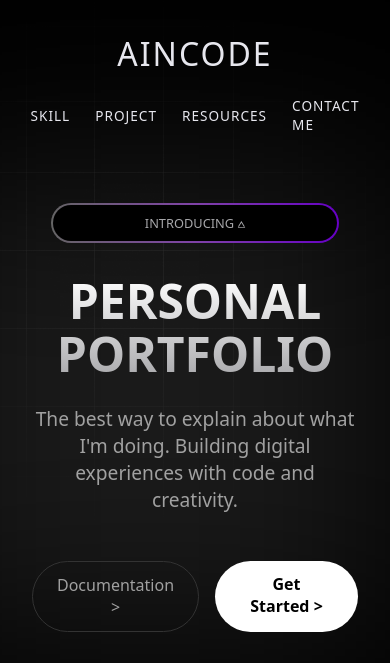
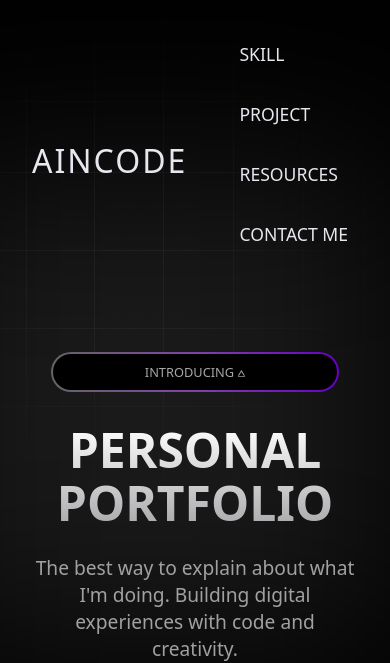
Before and after one commit to Ainpersonal/Portofolio-Website-Diri, a plain HTML site: page index.html in a window 390 px wide. Shown: the top 663 px of the page. Drawn offline with nearby package versions, Linux system fonts and the light colour scheme.

Commit message:
Update style.css

```diff
--- a/style.css
+++ b/style.css
@@ -1,5 +1,3 @@
-/* === START OF STYLE.CSS === */
-
 * {
     margin: 0;
     padding: 0;
@@ -14,8 +12,6 @@ body {
     min-height: 100vh;
     overflow-x: hidden;
 }
-
-/* Background Effects */
 .image-gradient {
     position: fixed;
     top: 0; right: 0;
@@ -37,7 +33,7 @@ body {
     padding: 0 2rem;
 }
 
-/* === HEADER & NAVIGASI (FIXED) === */
+/* === HEADER & NAVIGASI === */
 header {
     display: flex;
     justify-content: space-between;
@@ -52,31 +48,23 @@ header h1 {
     font-size: 2rem;
     font-weight: 300;
     letter-spacing: 2px;
-    opacity: 1 !important;
-    visibility: visible !important;
 }
-
-/* KUNCI AGAR MENU MUNCUL DI DESKTOP */
 nav {
     display: flex;
     gap: 3rem;
-    opacity: 1 !important;          /* Paksa Muncul */
-    visibility: visible !important; /* Paksa Muncul */
-    transform: none !important;     /* Hapus efek gerak AOS yg bikin error */
+    opacity: 1 !important;
+    visibility: visible !important;
 }
 
 nav a {
     text-decoration: none;
     color: inherit;
-    font-size: 0.9rem; /* Ukuran standar desktop */
-    font-weight: 400;
-    letter-spacing: 1px;
+    font-size: 0.9rem;
     transition: all 0.3s;
     position: relative;
     opacity: 1 !important;
     visibility: visible !important;
 }
-
 nav a:hover { color: #fff; text-shadow: 0 0 10px rgba(127, 66, 167, 0.8); }
 
 .btn-signing {
@@ -86,8 +74,6 @@ nav a:hover { color: #fff; text-shadow: 0 0 10px rgba(127, 66, 167, 0.8); }
     transition: transform 0.2s;
 }
 .btn-signing:hover { transform: scale(1.05); background-color: #fff; }
-
-/* === MAIN HERO === */
 main {
     display: flex;
     flex-direction: row;
@@ -149,7 +135,7 @@ main {
     background: #7f42a7; color: white; box-shadow: 0 0 20px rgba(127, 66, 167, 0.5);
 }
 
-/* === SECTIONS STYLING === */
+/* === NEW SECTIONS STYLING === */
 .section-padding {
     padding: 6rem 0;
     border-top: 1px solid #1a1a1a;
@@ -165,7 +151,6 @@ main {
     color: transparent;
 }
 
-/* SKILLS GRID */
 .grid-container {
     display: grid;
     grid-template-columns: repeat(auto-fit, minmax(250px, 1fr));
@@ -192,7 +177,6 @@ main {
 .glass-card h3 { margin-bottom: 0.5rem; font-size: 1.2rem; }
 .glass-card p { font-size: 0.9rem; color: #888; }
 
-/* PROJECT GRID */
 .project-grid {
     display: grid;
     grid-template-columns: repeat(auto-fit, minmax(300px, 1fr));
@@ -231,8 +215,6 @@ main {
     transition: 0.3s;
 }
 .btn-small:hover { background: #7f42a7; }
-
-/* RESOURCES / ABOUT */
 .resource-flex {
     display: flex;
     justify-content: space-between;
@@ -248,6 +230,7 @@ main {
     border-left: 2px solid #333;
     padding-left: 2rem;
     margin-top: 2rem;
+    margin-left: 1.5rem;
 }
 
 .timeline-item {
@@ -339,35 +322,8 @@ footer {
     border-top: 1px solid #111;
     margin-top: 3rem;
 }
-
-/* === MOBILE RESPONSIVE (DIPERBAIKI) === */
+/* Tampilan HP */
 @media (max-width: 968px) {
-    /* 1. Header & Navigasi Rata Samping (Horizontal) */
-    header {
-        flex-wrap: wrap;
-        gap: 1rem;
-        justify-content: center; /* Logo di tengah jika layar sempit */
-    }
-
-    nav {
-        display: flex;
-        flex-direction: row; /* KUNCINYA: Paksa Horizontal */
-        gap: 15px;
-        width: 100%;
-        justify-content: center; /* Menu di tengah */
-        margin-bottom: 0;
-        align-items: center;
-    }
-
-    nav a {
-        padding: 5px;
-        font-size: 0.85rem; /* Ukuran pas di HP */
-    }
-
-    /* Sembunyikan tombol sign in di HP agar muat */
-    .btn-signing { display: none; }
-
-    /* 2. Layout Konten Utama */
     main {
         flex-direction: column;
         justify-content: flex-start;
@@ -375,13 +331,20 @@ footer {
         padding-top: 2rem;
     }
 
+    nav {
+        display: flex;
+        flex-direction: column;
+        gap: 1rem;
+        margin-bottom: 2rem;
+    }
+
+    nav a { padding: 10px; font-size: 1.1rem; }
+
     .content {
         width: 100%;
         text-align: center;
         margin-bottom: 3rem;
-        display: flex;
-        flex-direction: column;
-        align-items: center;
+        display: flex; flex-direction: column; align-items: center;
     }
 
     .content h1 { font-size: 3rem; }
@@ -390,9 +353,15 @@ footer {
         width: 100%; height: 400px;
         right: 0; margin-top: 0;
     }
+    .resource-flex {
+        flex-direction: column-reverse;
+        gap: 3rem;
+    }
+    .bio-text {
+        width: 100%;
+        padding: 0 1.5rem;
+    }
 
-    /* 3. Penyesuaian Bagian Lain */
-    .resource-flex { flex-direction: column-reverse; }
     .img-wrapper { width: 100%; max-width: 300px; height: 400px; }
     .section-title { text-align: center; font-size: 2rem; }
 
```
